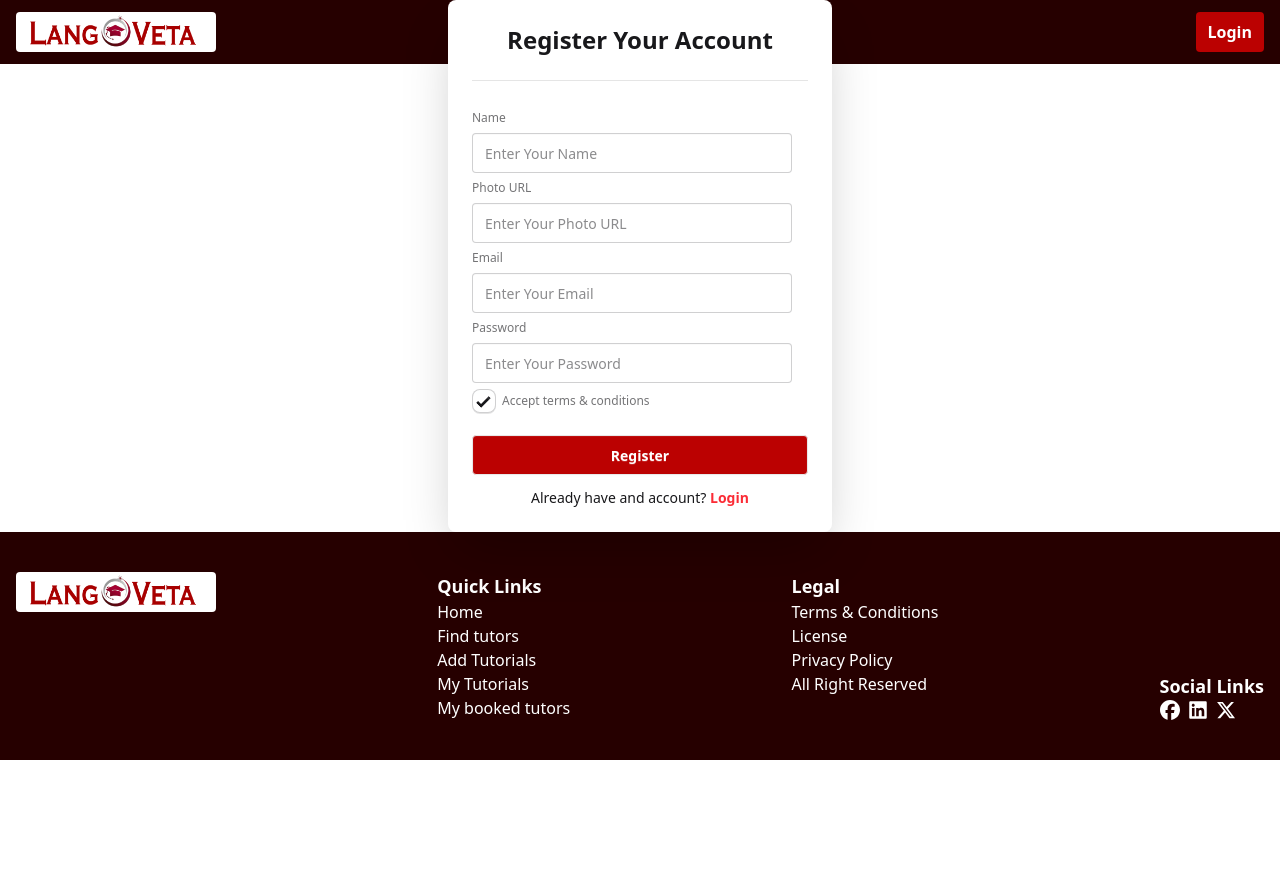
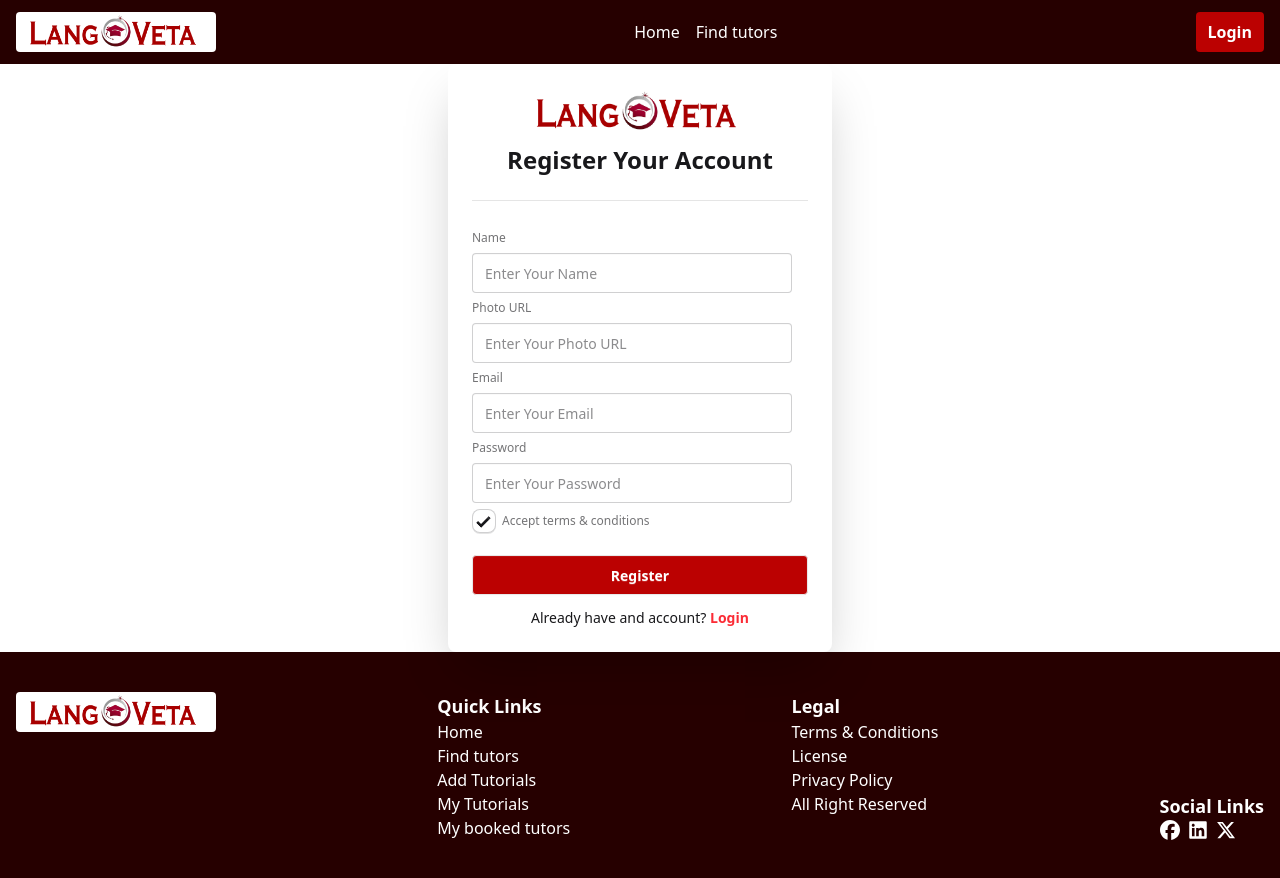
Before and after one commit to MizanRbf/langveta-client, a React (Vite) app: page /register in a window 1280 px wide. Before the commit the page ends 800 px from the top, so only its background shows below. Built offline with nearby package versions, Linux system fonts and the light colour scheme; no server answers.

Commit message:
logo added in register and login page

```diff
--- a/src/Layouts/RootLayouts/AuthLayouts/Login.jsx
+++ b/src/Layouts/RootLayouts/AuthLayouts/Login.jsx
@@ -28,8 +28,11 @@ const Login = () => {
   };
 
   return (
-    <div className="card bg-base-100 w-full max-w-sm mx-auto shrink-0 shadow-2xl">
+    <div className="card bg-base-100 w-full max-w-sm mx-auto shrink-0 shadow-2xl mt-[64px]">
       <div className="card-body">
+        <div className="w-60 mx-auto">
+          <img src="/assets/logo2.png" alt="" />
+        </div>
         <h2 className="text-center">Login Your Account</h2>
         <hr className="text-[#e5e5e5] my-4" />
         <form onSubmit={handleLogin} className="fieldset">
--- a/src/Layouts/RootLayouts/AuthLayouts/Register.jsx
+++ b/src/Layouts/RootLayouts/AuthLayouts/Register.jsx
@@ -33,8 +33,11 @@ const Register = () => {
   };
 
   return (
-    <div className="card bg-base-100 w-full max-w-sm mx-auto shrink-0 shadow-2xl">
+    <div className="card bg-base-100 w-full max-w-sm mx-auto shrink-0 shadow-2xl mt-[64px]">
       <div className="card-body">
+        <div className="w-60 mx-auto">
+          <img src="/assets/logo2.png" alt="" />
+        </div>
         <h2 className="text-center">Register Your Account</h2>
         <hr className="my-4 text-[#e5e5e5]" />
         {/* Form */}
--- a/src/Pages/AddTutorials/AddTutorials.jsx
+++ b/src/Pages/AddTutorials/AddTutorials.jsx
@@ -2,7 +2,7 @@ import React from "react";
 
 const AddTutorials = () => {
   return (
-    <div>
+    <div className="max-w-[1400px] mx-auto px-4 mt-[64px]">
       <h1>Add Tutorials</h1>
     </div>
   );
--- a/src/Pages/FindTutors/FindTutors.jsx
+++ b/src/Pages/FindTutors/FindTutors.jsx
@@ -2,7 +2,7 @@ import React from "react";
 
 const FindTutors = () => {
   return (
-    <div>
+    <div className="max-w-[1400px] mx-auto px-4 mt-[64px]">
       <h1>Find Tutors</h1>
     </div>
   );
--- a/src/Pages/MyBookedTutors/MyBookedTutors.jsx
+++ b/src/Pages/MyBookedTutors/MyBookedTutors.jsx
@@ -2,7 +2,7 @@ import React from "react";
 
 const MyBookedTutors = () => {
   return (
-    <div>
+    <div className="max-w-[1400px] mx-auto px-4 mt-[64px]">
       <h1>My Booked Tutors</h1>
     </div>
   );
--- a/src/Pages/MyTutorials/MyTutorials.jsx
+++ b/src/Pages/MyTutorials/MyTutorials.jsx
@@ -2,7 +2,7 @@ import React from "react";
 
 const MyTutorials = () => {
   return (
-    <div>
+    <div className="max-w-[1400px] mx-auto px-4 mt-[64px]">
       <h1>my Tutorials</h1>
     </div>
   );
--- a/src/Shared/Navbar.jsx
+++ b/src/Shared/Navbar.jsx
@@ -12,7 +12,7 @@ const Navbar = () => {
       .catch((error) => console.log(error));
   };
   return (
-    <div className="bg-secondary py-3 fixed top-0 right-0 left-0">
+    <div className="bg-secondary py-3 fixed top-0 right-0 left-0 z-9">
       <nav className="flex justify-between max-w-[1800px] mx-auto items-center px-4">
         {/* Company Logo */}
         <div>
```
